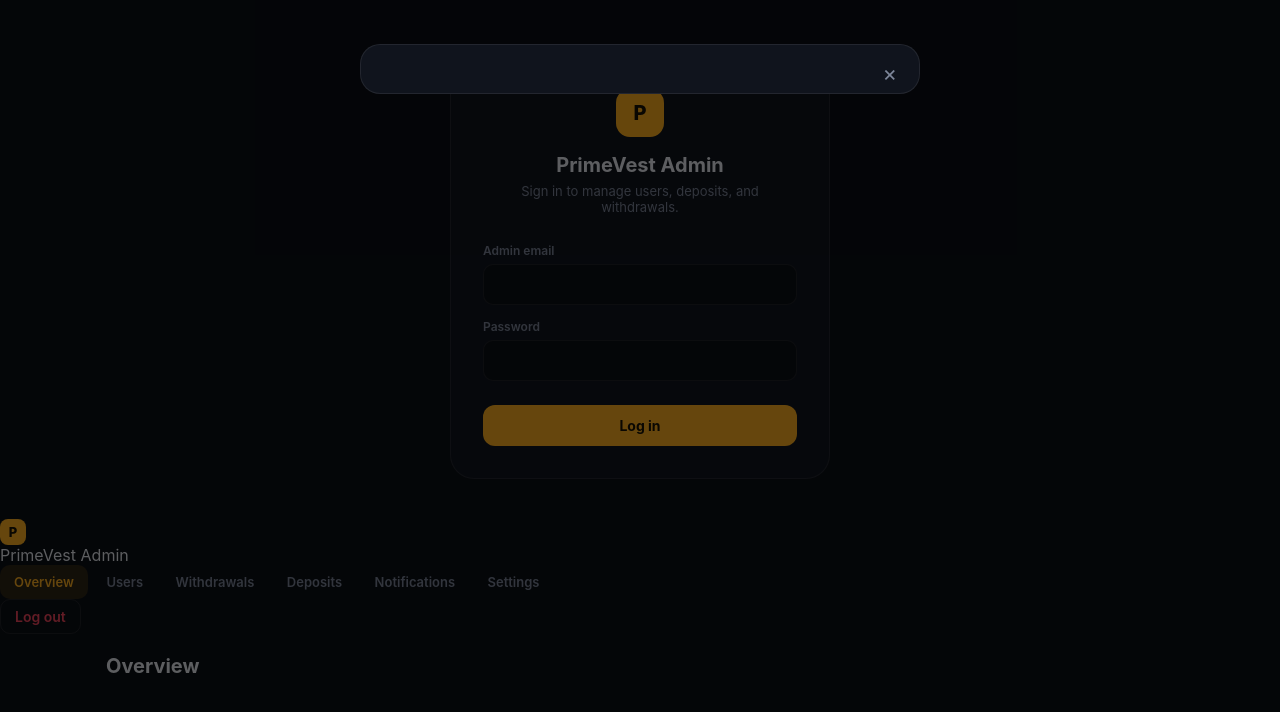
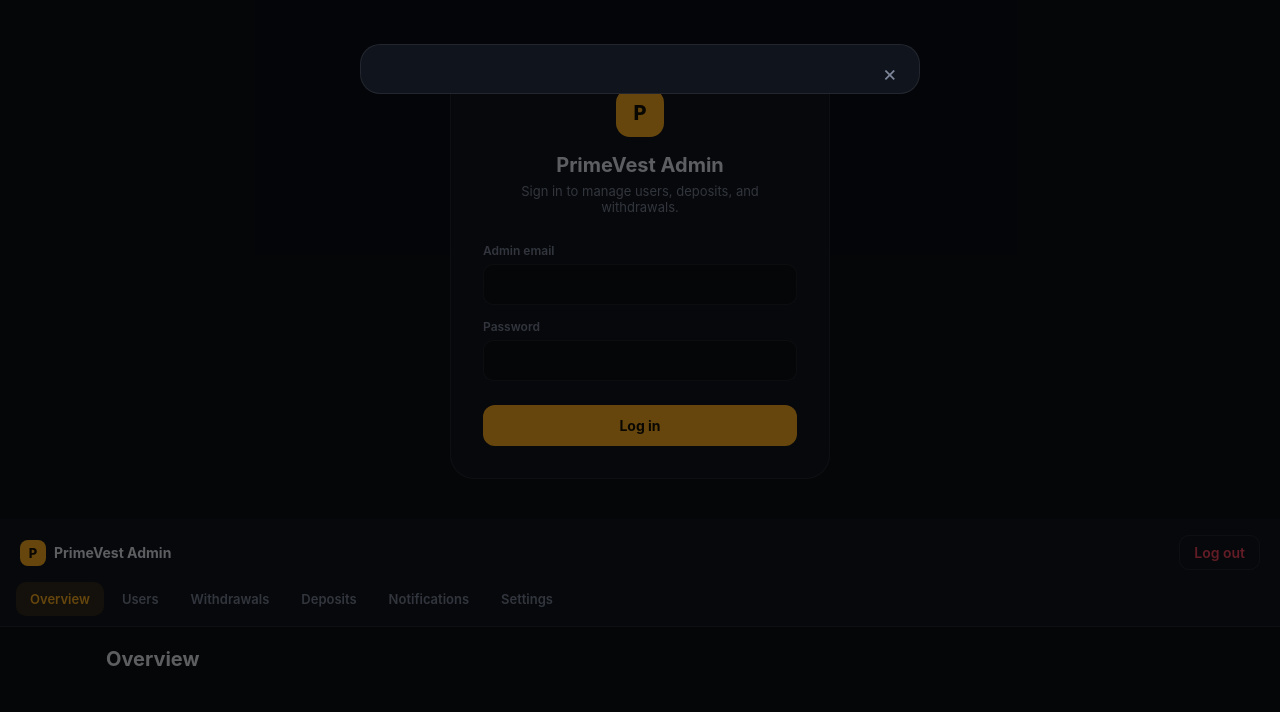
Before and after one commit to kibetbrian9183-max/Primevest-admin-dashboard, a plain HTML site: page index.html in a window 1280 px wide. Drawn offline with Linux system fonts and the light colour scheme; no server answers.

Commit message:
Add files via upload

```diff
--- a/index.html
+++ b/index.html
@@ -27,9 +27,12 @@
 
 <!-- ===================== DASHBOARD VIEW ===================== -->
 <div id="appView" class="app-shell" hidden>
-  <aside class="sidebar">
-    <div class="sidebar-logo"><span class="logo-badge">P</span> PrimeVest Admin</div>
-    <nav>
+  <header class="topbar">
+    <div class="topbar-row">
+      <div class="brand"><span class="logo-badge">P</span> PrimeVest Admin</div>
+      <button id="logoutBtn" class="logout-btn">Log out</button>
+    </div>
+    <nav class="tabs">
       <button class="nav-btn active" data-view="overview">Overview</button>
       <button class="nav-btn" data-view="users">Users</button>
       <button class="nav-btn" data-view="withdrawals">Withdrawals</button>
@@ -37,8 +40,7 @@
       <button class="nav-btn" data-view="notifications">Notifications</button>
       <button class="nav-btn" data-view="settings">Settings</button>
     </nav>
-    <button id="logoutBtn" class="logout-btn">Log out</button>
-  </aside>
+  </header>
 
   <main class="content">
     <!-- Overview -->
```
